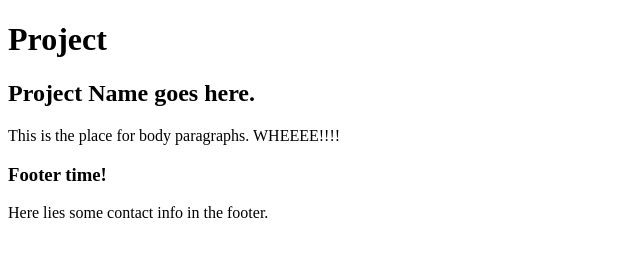
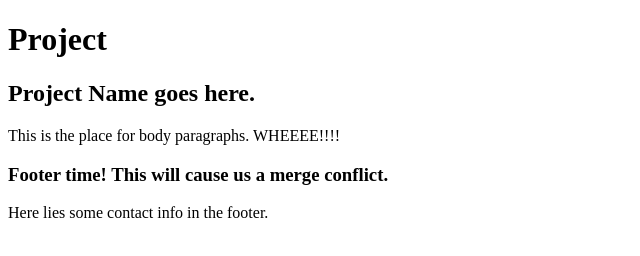
Before and after one commit to FRC4944/MartyAndWill, a plain HTML site: page src/index.html in a window 1280 px wide. Shown: the whole page, without its empty margins (0-640 px from the left). Drawn offline with Linux system fonts and the light colour scheme.

Commit message:
changed footer to cause merge conflict.

```diff
--- a/src/index.html
+++ b/src/index.html
@@ -10,7 +10,7 @@
     <h1>Project</h1>
     <h2>Project Name goes here.</h2>
     <p>This is the place for body paragraphs.  WHEEEE!!!!</p>
-    <h3>Footer time!</h3>
+    <h3>Footer time!  This will cause us a merge conflict.</h3>
     <p>Here lies some contact info in the footer.</p>
   </body>
 </html>
```
